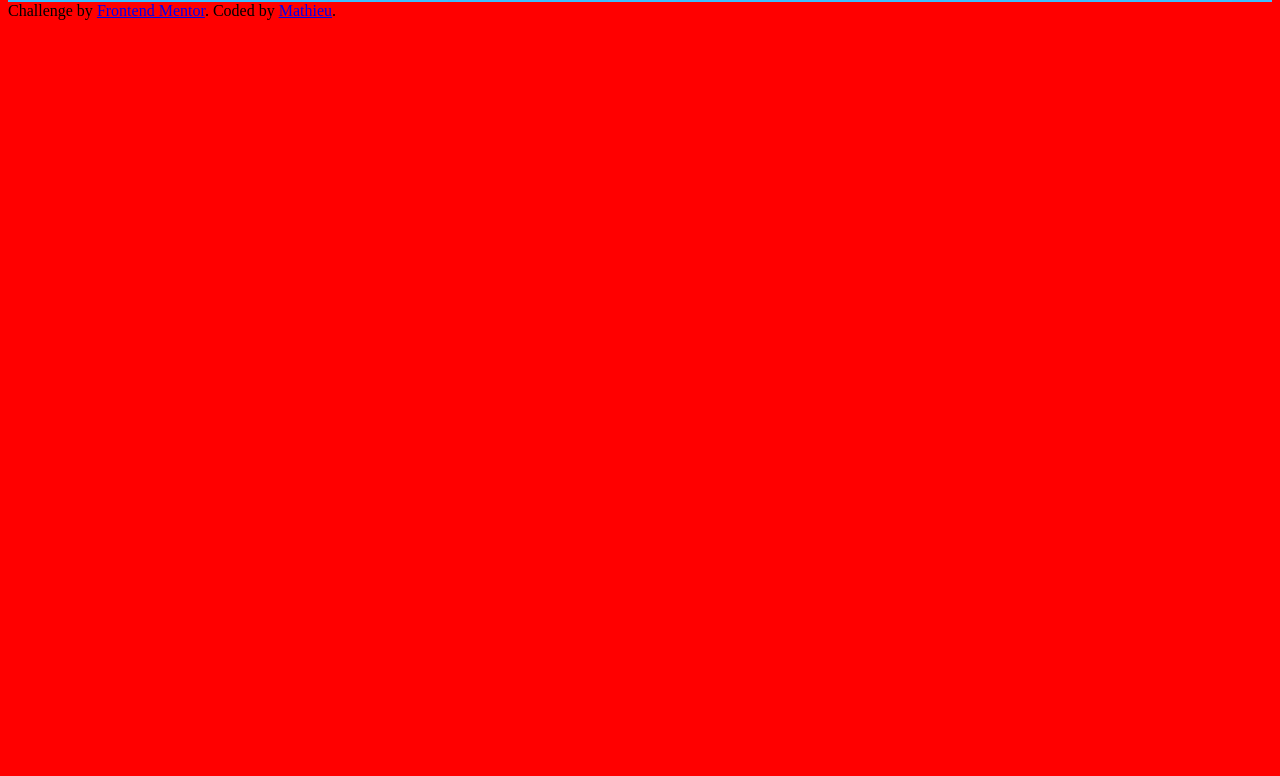
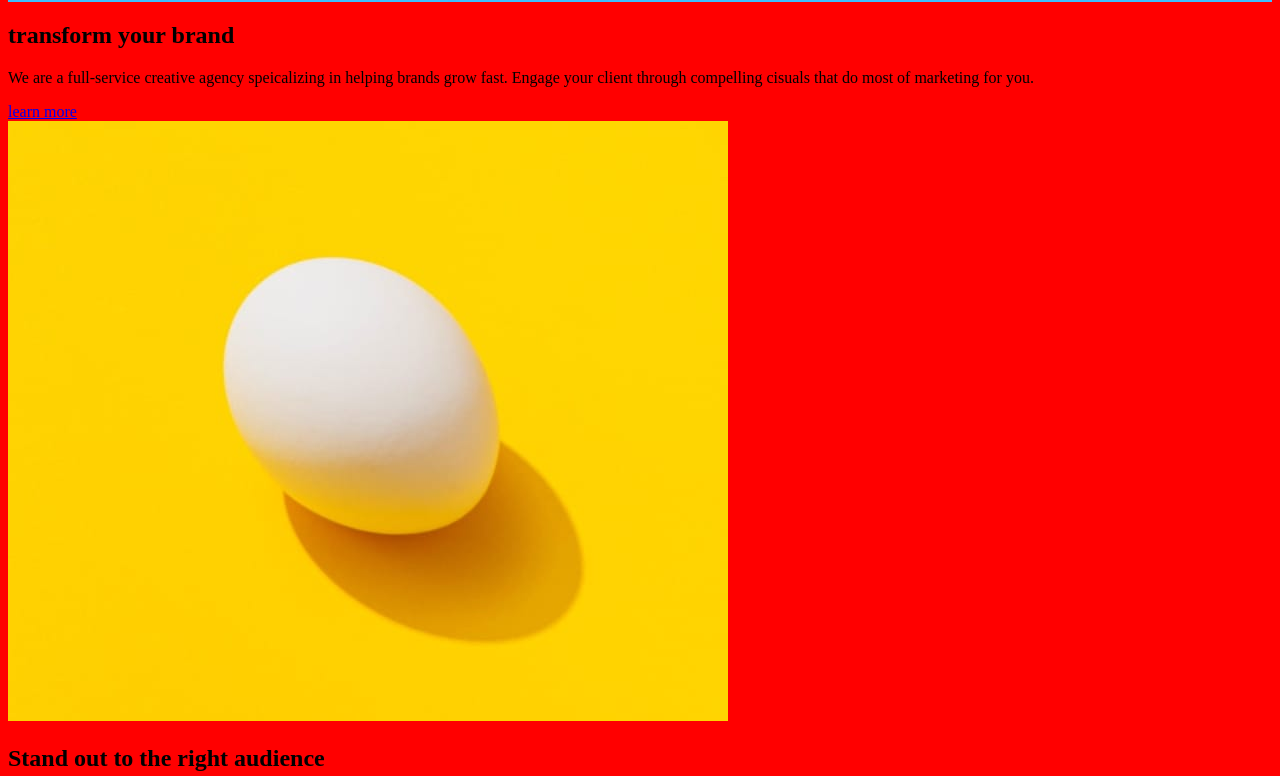
Before and after one commit to MATHieu0320/Projet-React-1-, a React (Vite) app in the folder vite-project/: page / in a window 1280 px wide. Shown: the part 304-1080 px from the top of the page. Before the commit the page ends 800 px from the top, so only its background shows below. Built offline with nearby package versions, Linux system fonts and the light colour scheme.

Commit message:
component

```diff
--- a/vite-project/components/Main.jsx
+++ b/vite-project/components/Main.jsx
@@ -1,14 +1,45 @@
 import React from "react";
+import Text from "./TextComponant/Text";
+import { DoublePhoto } from "./TextComponant/DoublePhoto";
 
-import Text from "./TextComponant/Text";
-const Main = (imgOeuf, imgVerre, imgCerise, imgOrange) => {
+// desktop
+import Oeuf from "../Images/desktop/image-transform.jpg";
+import Verre from "../Images/desktop/image-stand-out.jpg";
+import Cerise from "../Images/desktop/image-graphic-design.jpg";
+// mobile
+import OeufMobile from "../Images/mobile/image-transform.jpg";
+import VerreMobile from "../Images/mobile/image-stand-out.jpg";
+import CeriseMobile from "../Images/mobile/image-graphic-design.jpg";
+const Main = () => {
   return (
     <main>
-      <div className="Grid">
-        <Text />
-      </div>
-      <div className="Grid"></div>
-      <div className="Grid"></div>
+      <Text
+        Titre={"transform your  brand"}
+        Paragraphe={
+          "We are a full-service creative agency speicalizing in helping brands grow fast. Engage your client through compelling cisuals that do most of marketing for you. "
+        }
+        img={Oeuf}
+      />
+      <Text
+        Titre={"Stand out to the right audience"}
+        Paragraphe={
+          "Using a collaborative formula of designers , resarchers , photographers , videographers , and copywhriters, we'II build and extend your brand in digital places."
+        }
+        img={Verre}
+      />
+      <DoublePhoto
+        img={Cerise}
+        Titreh3={"Graphic Design"}
+        Paragraphe={
+          " Great design makes you memorable. We deliver  artwork that underscores your brand message  and captures potential clients attention."
+        }
+      />
+      <DoublePhoto
+        Titreh3={"Photography"}
+        Paragraphe={
+          "Increase your credibility by getting the most stunning hight-quality photos that improve your<br> buisness Image."
+        }
+      />
     </main>
   );
 };
--- /dev/null
+++ b/vite-project/components/TextComponant/DoublePhoto.jsx
@@ -0,0 +1,8 @@
+export function DoublePhoto({ img, Titreh3, Paragraphe }) {
+  <div className="grid">
+    <div style={{ backgroundImage: img }}>
+      <h3> {Titreh3} </h3>
+      <p>{Paragraphe}</p>
+    </div>
+  </div>;
+}
--- a/vite-project/components/TextComponant/Text.jsx
+++ b/vite-project/components/TextComponant/Text.jsx
@@ -1,13 +1,18 @@
 import React from "react";
 
-const Text = (h2, paragraphe, span) => {
+export const Text = ({ Titre, Paragraphe, img }) => {
   return (
     <div className="grid">
-      <h2> {h2} </h2>
-      <p> {paragraphe} </p>
-      <span>
-        <a href={span}> {span} </a>
-      </span>
+      <div>
+        <h2> {Titre} </h2>
+        <p> {Paragraphe} </p>
+        <span>
+          <a href="span">learn more</a>
+        </span>
+      </div>
+      <div>
+        <img src={img} />
+      </div>
     </div>
   );
 };
--- a/vite-project/src/App.jsx
+++ b/vite-project/src/App.jsx
@@ -12,11 +12,9 @@ import Cornet from "../Images/desktop/image-gallery-cone.jpg";
 import BouchonRouge from "../Images/desktop/image-gallery-milkbottles.jpg";
 import orange from "../Images/desktop/image-gallery-orange.jpg";
 import sucre from "../Images/desktop/image-gallery-sugarcubes.jpg";
-import Cerise from "../Images/desktop/image-graphic-design.jpg";
+
 import BackgroundHeader from "../Images/desktop/image-header.jpg";
 import FruitsOrange from "../Images/desktop/image-photography.jpg";
-import Verre from "../Images/desktop/image-stand-out.jpg";
-import Oeuf from "../Images/desktop/image-transform.jpg";
 
 // mobile img
 
@@ -24,11 +22,9 @@ import CornetMobile from "../Images/mobile/image-gallery-cone.jpg";
 import BouchonRougeMobile from "../Images/mobile/image-gallery-milkbottles.jpg";
 import orangeMobile from "../Images/mobile/image-gallery-orange.jpg";
 import sucreMobile from "../Images/mobile/image-gallery-sugar-cubes.jpg";
-import CeriseMobile from "../Images/mobile/image-graphic-design.jpg";
+
 import BackgroundHeaderMobile from "../Images/mobile/image-header.jpg";
 import FruitsOrangeMobile from "../Images/mobile/image-photography.jpg";
-import VerreMobile from "../Images/mobile/image-stand-out.jpg";
-import OeufMobile from "../Images/mobile/image-transform.jpg";
 
 // AUTRES IMG
 
@@ -42,6 +38,7 @@ import IconeHamburger from "../Images/imagesnonresponsive/icon-hamburger.svg";
 import ImgEmily from "../Images/imagesnonresponsive/image-emily.jpg";
 import ImgJennie from "../Images/imagesnonresponsive/image-jennie.jpg";
 import ImgThomas from "../Images/imagesnonresponsive/image-thomas.jpg";
+import Main from "../components/Main";
 
 function App() {
   console.log(logo);
@@ -53,6 +50,7 @@ function App() {
         imgLogo={logo}
         imgFlechesBas={FlecheDuBas}
       />
+      <Main />
     </>
   );
 }
```
